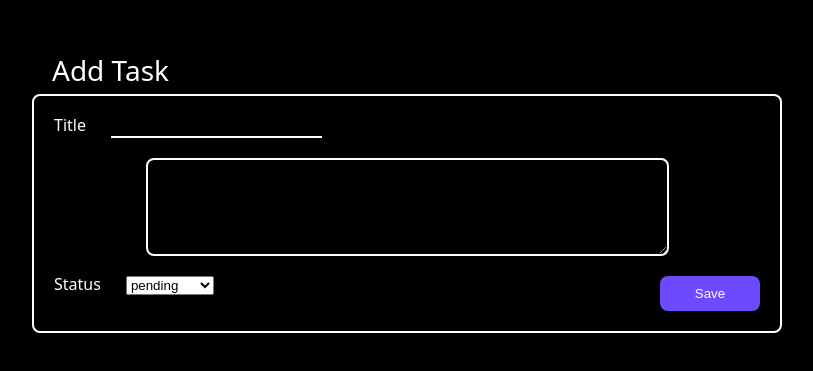
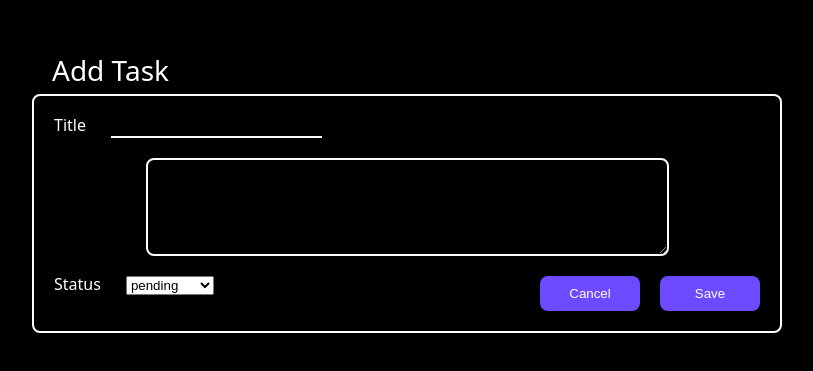
Before and after one commit to GarlandKey/tma, a React (Vite) app in the folder client/: page /add in a window 1280 px wide. Shown: the part 211-582 px from the top of the page, without its empty margins (233-1046 px from the left). Built offline with nearby package versions, Linux system fonts and the light colour scheme.

Commit message:
added cancel button to AddTask page

```diff
--- a/client/src/pages/AddTask/AddTask.css
+++ b/client/src/pages/AddTask/AddTask.css
@@ -16,6 +16,10 @@ form {
     padding: 1rem 2rem;
 }
 
+.button-list {
+    display: flex;
+    gap: 2rem;
+}
 
 .bottom-row {
     display: flex;
--- a/client/src/pages/AddTask/AddTask.jsx
+++ b/client/src/pages/AddTask/AddTask.jsx
@@ -1,6 +1,6 @@
 import './AddTask.css'
 import { useState } from 'react'
-import { useNavigate } from 'react-router-dom'
+import { Link, useNavigate } from 'react-router-dom'
 import axios from 'axios'
 
 export default function AddTask() {
@@ -55,7 +55,10 @@ export default function AddTask() {
 							<option value="completed">completed</option>
 						</select>
 					</div>
-					<button type="submit" id="save">Save</button>
+					<div className="button-list">
+						<Link to='/'><button>Cancel</button></Link>
+						<button type="submit" id="save">Save</button>
+					</div>
 				</section>
 			</form>
 		</>
```
